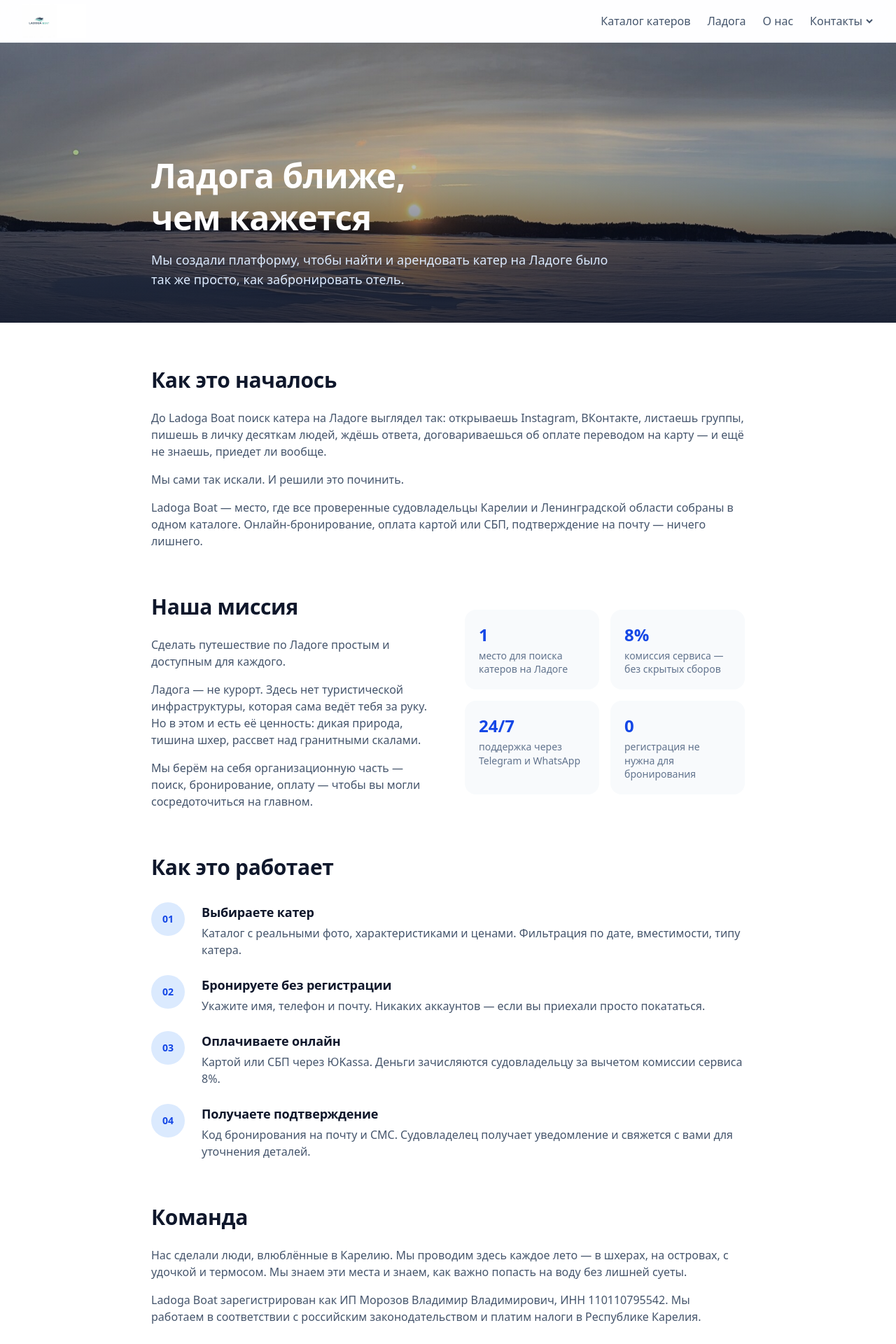
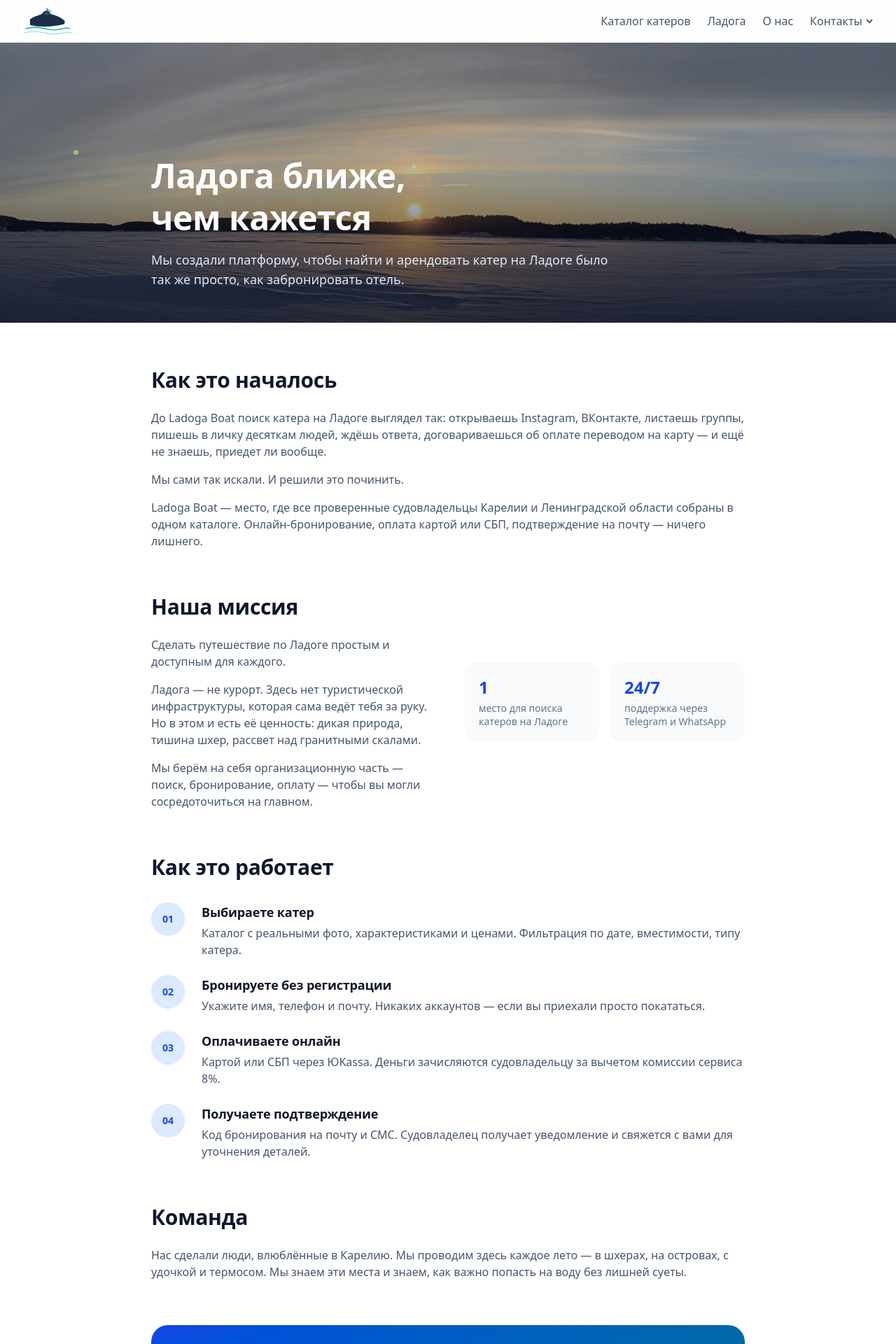
Before and after one commit to morozyan07-ai/ladogaboat, a Next.js app: page /about in a window 1280 px wide. Shown: the top 1920 px of the page at 70% size. Built offline with nearby package versions, Linux system fonts and the light colour scheme; no server answers.

Commit message:
fix: logo icon (boat+waves no text), remove 8%/0 stats & ИП paragraph from about page

```diff
--- a/src/app/about/page.tsx
+++ b/src/app/about/page.tsx
@@ -78,9 +78,7 @@
           <div className="grid grid-cols-2 gap-4">
             {[
               { num: '1', label: 'место для поиска катеров на Ладоге' },
-              { num: '8%', label: 'комиссия сервиса — без скрытых сборов' },
               { num: '24/7', label: 'поддержка через Telegram и WhatsApp' },
-              { num: '0', label: 'регистрация не нужна для бронирования' },
             ].map((s) => (
               <div key={s.label} className="bg-slate-50 rounded-2xl p-5">
                 <div className="text-2xl font-bold text-blue-700 mb-1">{s.num}</div>
@@ -139,11 +137,7 @@
               и термосом. Мы знаем эти места и знаем, как важно попасть на воду
               без лишней суеты.
             </p>
-            <p>
-              Ladoga Boat зарегистрирован как ИП Морозов Владимир Владимирович,
-              ИНН 110110795542. Мы работаем в соответствии с российским
-              законодательством и платим налоги в Республике Карелия.
-            </p>
+
           </div>
         </section>
 
--- a/src/components/layout/Header.tsx
+++ b/src/components/layout/Header.tsx
@@ -12,9 +12,9 @@
           <Link href="/" className="flex items-center">
             {/* eslint-disable-next-line @next/next/no-img-element */}
             <img
-              src="/logo-original.png"
+              src="/logo.svg"
               alt="Ladoga Boat"
-              style={{ height: '48px', width: 'auto' }}
+              style={{ height: "48px", width: "auto" }}
             />
           </Link>
           <HeaderNav role={session?.role ?? null} />
```
Also changed, not shown: public/logo.svg.
